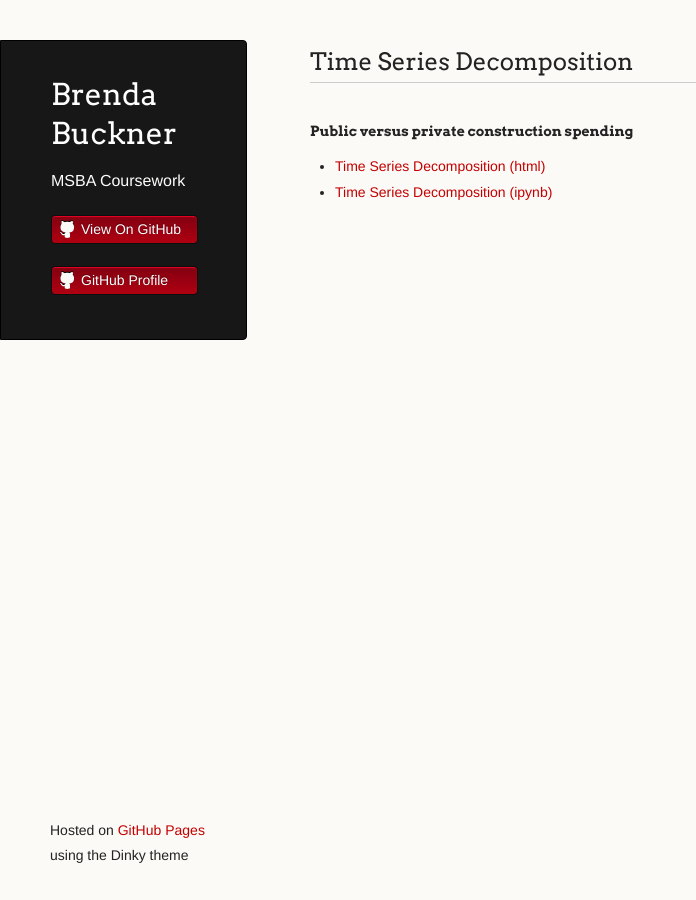
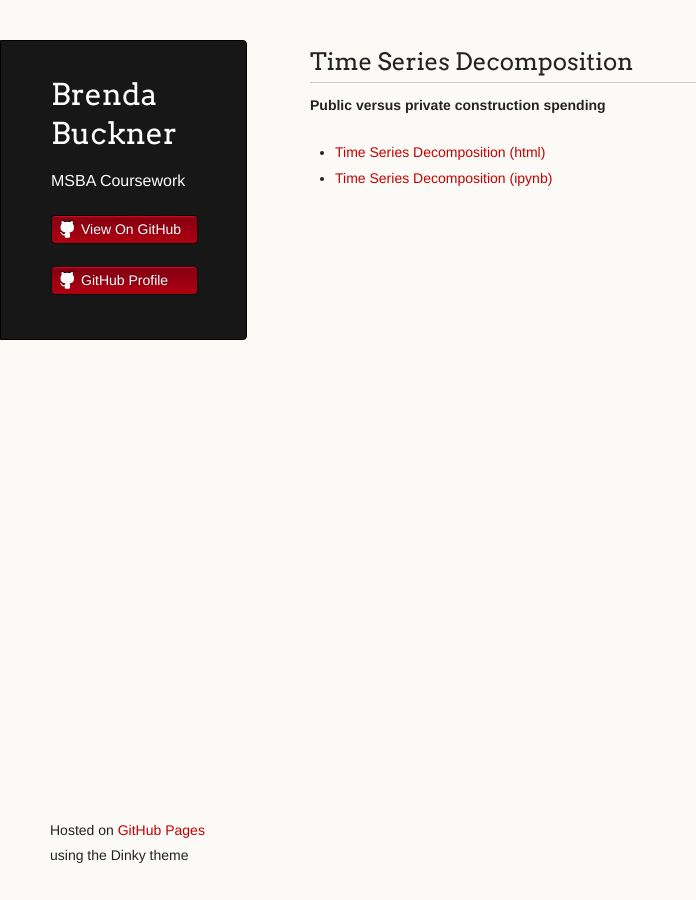
Before and after one commit to brendabuckner/brendabuckner.github.io, a Jekyll site: the page built from timeseries/index.md, in a window 1280 px wide. Shown: the whole page, without its empty margins (0-696 px from the left). Built offline with Jekyll 4.4.1, drawn with Linux system fonts in a browser that asks for light colours; our own code applies the rules of GitHub Pages for plain Markdown files.

Commit message:
Bold text.

```diff
--- a/timeseries/index.md
+++ b/timeseries/index.md
@@ -4,6 +4,6 @@ title: Brenda Buckner
 
 ## Time Series Decomposition
 
-#### Public versus private construction spending
+**Public versus private construction spending**
  - [Time Series Decomposition (html)](M3TimeSeries.html)
  - [Time Series Decomposition (ipynb)](M3TimeSeries.ipynb)
```
